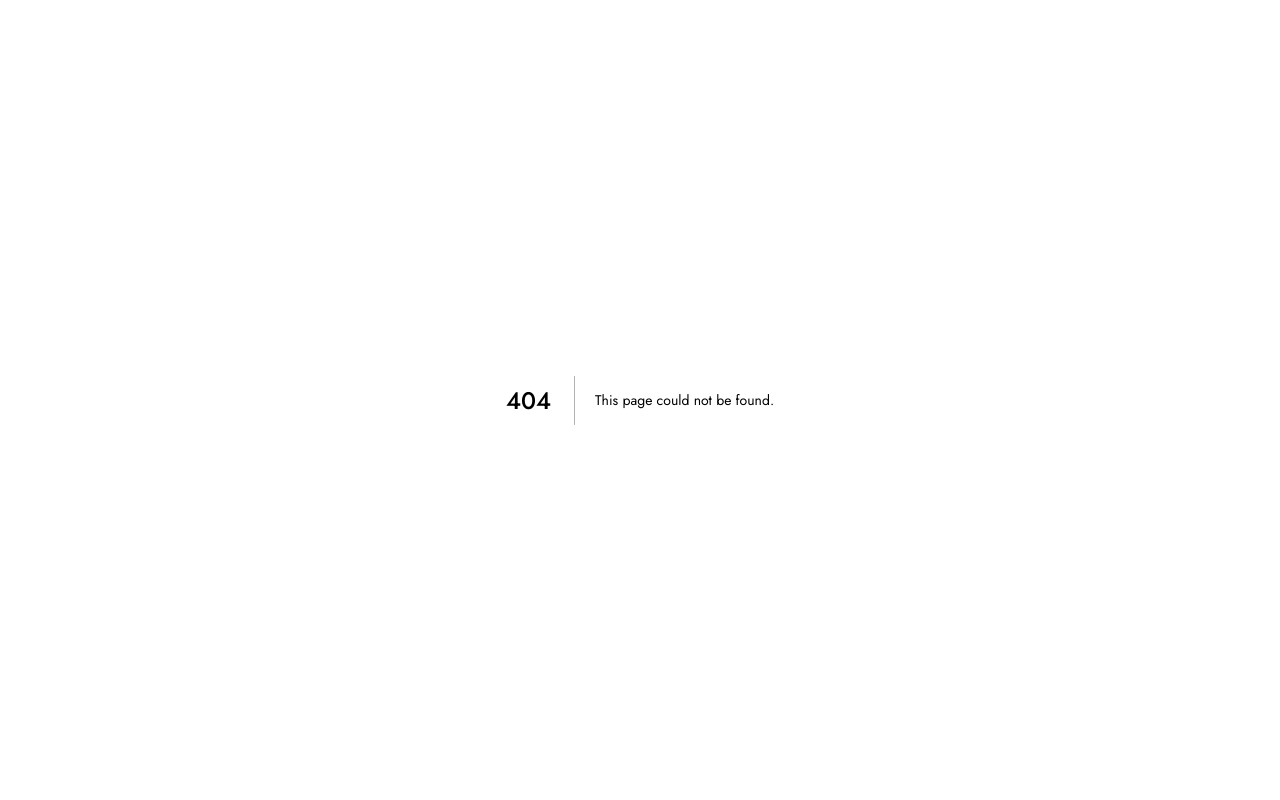
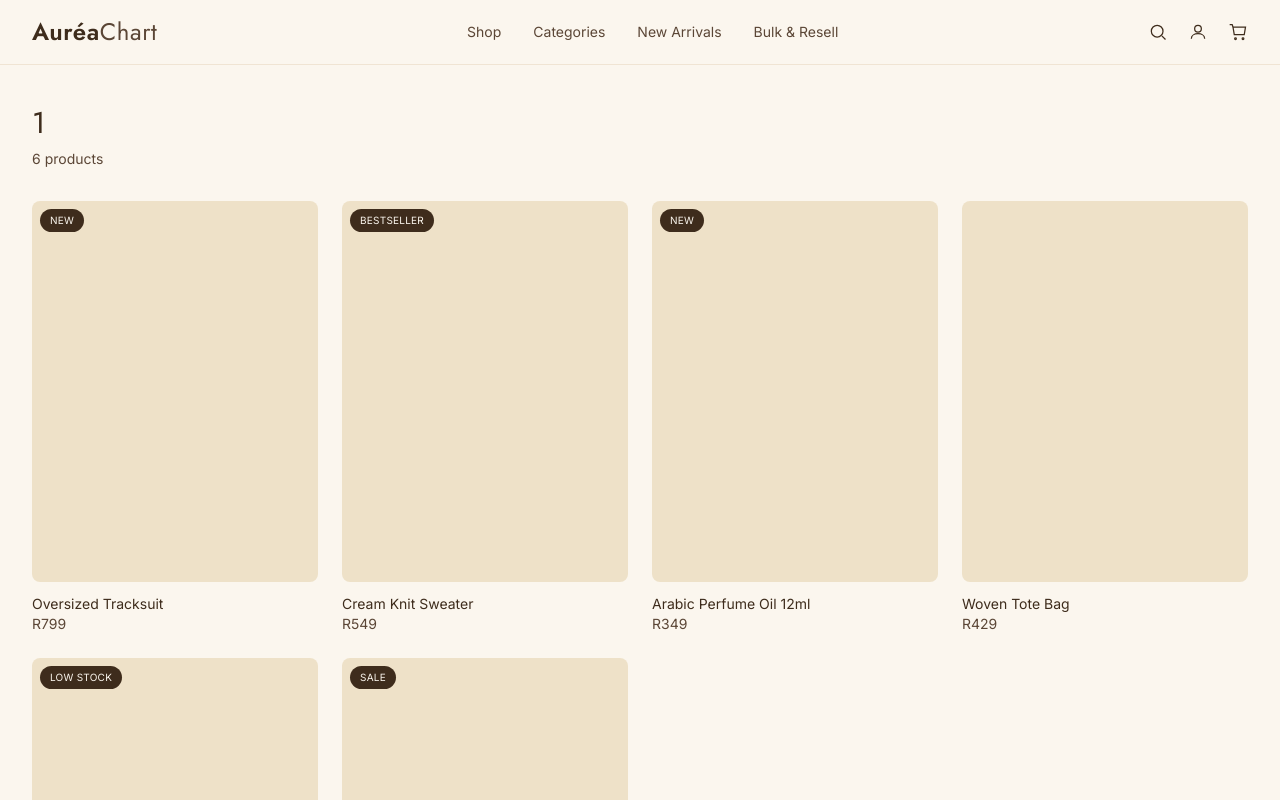
Before and after one commit to ST10485707/aurea-chart, a Next.js app: page /components/1 in a window 1280 px wide. Before the commit this address had no page. Shown: the top 800 px of the page. Built offline with nearby package versions, Linux system fonts and the light colour scheme.

Commit message:
Build category page template with dynamic routing

```diff
--- /dev/null
+++ b/app/components/[slug]/page.tsx
@@ -0,0 +1,74 @@
+import Link from "next/link";
+import Header from "../../components/Header";
+import Footer from "../../components/Footer";
+
+// Temporary placeholder products — same for every category for now.
+// Once the database is built, each category will show its real products.
+const products = [
+  { id: 1, name: "Oversized Tracksuit", price: 799, badge: "NEW" },
+  { id: 2, name: "Cream Knit Sweater", price: 549, badge: "BESTSELLER" },
+  { id: 3, name: "Arabic Perfume Oil 12ml", price: 349, badge: "NEW" },
+  { id: 4, name: "Woven Tote Bag", price: 429, badge: null },
+  { id: 5, name: "Classic Sneakers", price: 899, badge: "LOW STOCK" },
+  { id: 6, name: "Satin Wrap Dress", price: 649, badge: "SALE" },
+];
+
+// Turns a URL slug like "home-lifestyle" into a readable title "Home lifestyle"
+function formatCategoryName(slug: string) {
+  return slug.replace(/-/g, " ").replace(/^\w/, (c) => c.toUpperCase());
+}
+
+export default async function CategoryPage({
+  params,
+}: {
+  params: Promise<{ slug: string }>;
+}) {
+  const { slug } = await params;
+  const categoryName = formatCategoryName(slug);
+
+  return (
+    <div className="flex flex-col min-h-screen">
+      <Header />
+
+      <main className="flex-1">
+        <div className="mx-auto max-w-7xl px-4 py-10 md:px-8">
+          <h1
+            className="text-2xl md:text-3xl text-[var(--color-coffee-dark)] mb-2"
+            style={{ fontFamily: "var(--font-heading)" }}
+          >
+            {categoryName}
+          </h1>
+          <p className="text-sm text-[var(--color-coffee)] mb-8">
+            {products.length} products
+          </p>
+
+          <div className="grid grid-cols-2 sm:grid-cols-3 lg:grid-cols-4 gap-4 md:gap-6">
+            {products.map((product) => (
+              <Link
+                key={product.id}
+                href={`/product/${product.id}`}
+                className="group flex flex-col"
+              >
+                <div className="relative aspect-[3/4] w-full rounded-lg bg-[var(--color-gold-soft)]/40 overflow-hidden">
+                  {product.badge && (
+                    <span className="absolute top-2 left-2 rounded-full bg-[var(--color-coffee-dark)] px-2.5 py-1 text-[10px] tracking-wide text-[var(--color-cream)]">
+                      {product.badge}
+                    </span>
+                  )}
+                </div>
+                <p className="mt-3 text-sm text-[var(--color-coffee-dark)]">
+                  {product.name}
+                </p>
+                <p className="text-sm text-[var(--color-coffee)]">
+                  R{product.price}
+                </p>
+              </Link>
+            ))}
+          </div>
+        </div>
+      </main>
+
+      <Footer />
+    </div>
+  );
+}
```
